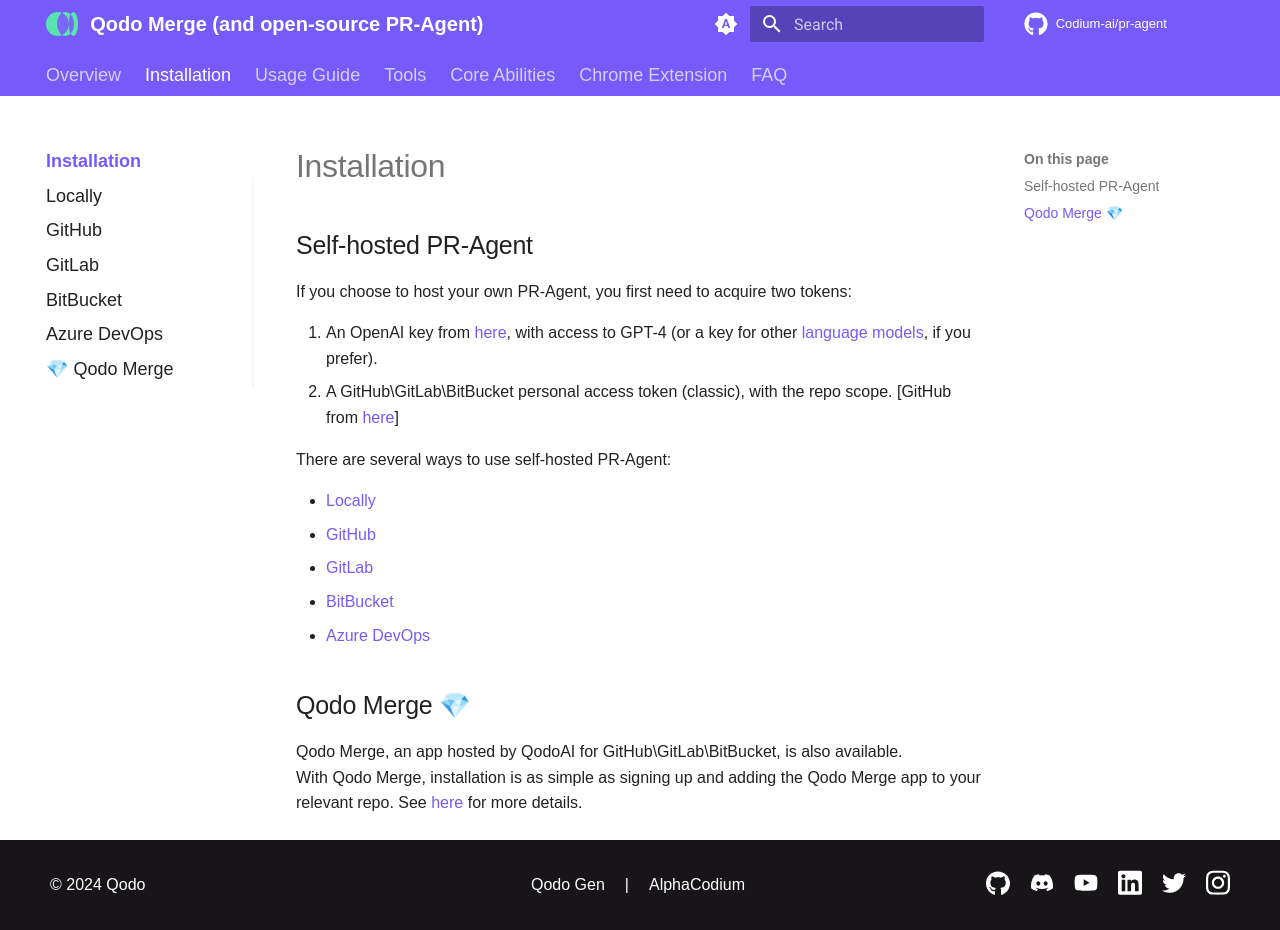
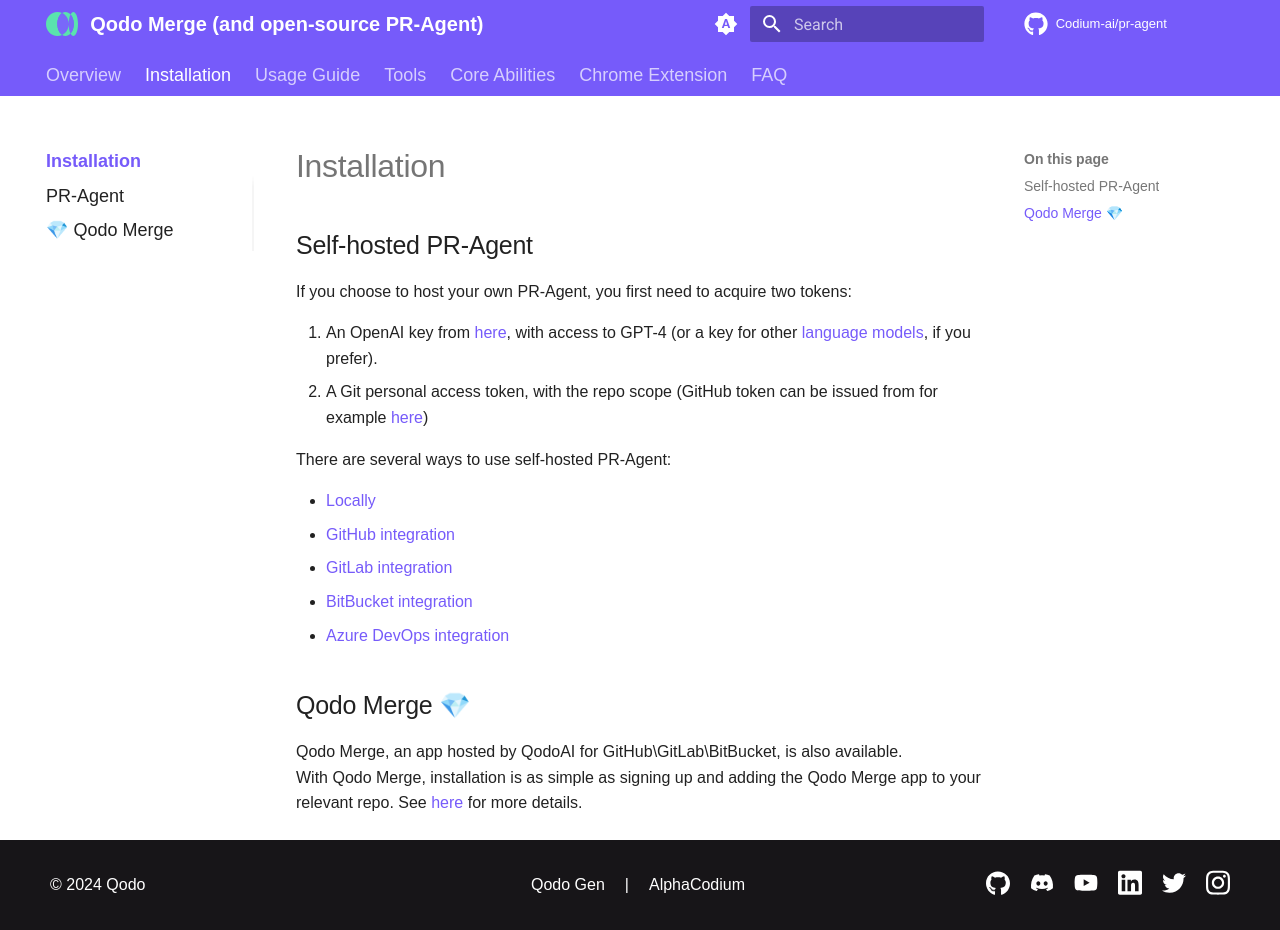
Before and after one commit to Codium-ai/pr-agent, an MkDocs documentation site: the page built from docs/docs/installation/index.md, in a window 1280 px wide and 930 px high. Built offline with MkDocs 1.6.1 and Material for MkDocs 9.7.7, drawn with Linux system fonts in a browser that asks for light colours; comment, search, counter and statistics services are not loaded.

Commit message:
docs: reorganize installation documentation structure

```diff
--- a/docs/docs/installation/index.md
+++ b/docs/docs/installation/index.md
@@ -4,18 +4,18 @@
 If you choose to host your own PR-Agent, you first need to acquire two tokens:
 
 1. An OpenAI key from [here](https://platform.openai.com/api-keys){:target="_blank"}, with access to GPT-4 (or a key for other [language models](https://qodo-merge-docs.qodo.ai/usage-guide/changing_a_model/), if you prefer).
-2. A GitHub\GitLab\BitBucket personal access token (classic), with the repo scope. [GitHub from [here](https://github.com/settings/tokens){:target="_blank"}]
+2. A Git personal access token, with the repo scope (GitHub token can be issued from for example [here](https://github.com/settings/tokens){:target="_blank"})
 
 There are several ways to use self-hosted PR-Agent:
 
 - [Locally](./locally.md)
-- [GitHub](./github.md)
-- [GitLab](./gitlab.md)
-- [BitBucket](./bitbucket.md)
-- [Azure DevOps](./azure.md)
+- [GitHub integration](./github.md)
+- [GitLab integration](./gitlab.md)
+- [BitBucket integration](./bitbucket.md)
+- [Azure DevOps integration](./azure.md)
 
 ## Qodo Merge 💎
 Qodo Merge, an app hosted by QodoAI for GitHub\GitLab\BitBucket, is also available.
 <br>
 With Qodo Merge, installation is as simple as signing up and adding the Qodo Merge app to your relevant repo.
-See [here](https://qodo-merge-docs.qodo.ai/installation/pr_agent_pro/) for more details.
+See [here](https://qodo-merge-docs.qodo.ai/installation/qodo_merge/) for more details.
--- a/docs/mkdocs.yml
+++ b/docs/mkdocs.yml
@@ -9,12 +9,8 @@
     - Data Privacy: 'overview/data_privacy.md'
   - Installation:
     - 'installation/index.md'
-    - Locally: 'installation/locally.md'
-    - GitHub: 'installation/github.md'
-    - GitLab: 'installation/gitlab.md'
-    - BitBucket: 'installation/bitbucket.md'
-    - Azure DevOps: 'installation/azure.md'
-    - 💎 Qodo Merge: 'installation/pr_agent_pro.md'
+    - PR-Agent: 'installation/pr_agent.md'
+    - 💎 Qodo Merge: 'installation/qodo_merge.md'
   - Usage Guide:
     - 'usage-guide/index.md'
     - Introduction: 'usage-guide/introduction.md'
```
Also changed, not shown: docs/docs/installation/azure.md (+1 -1 lines), docs/docs/installation/bitbucket.md (+0 -4 lines), docs/docs/installation/pr_agent.md (added, +49 -0 lines), docs/docs/installation/qodo_merge.md (renamed from docs/docs/installation/pr_agent_pro.md).
